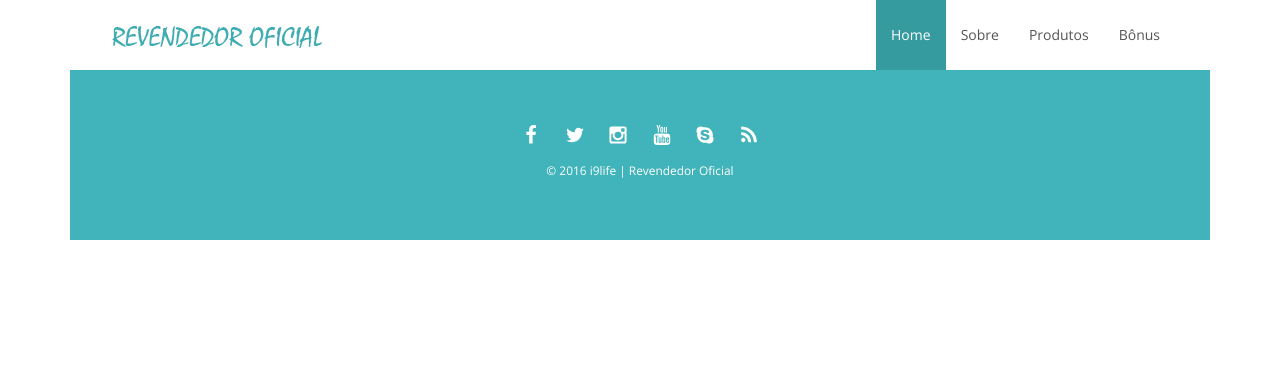
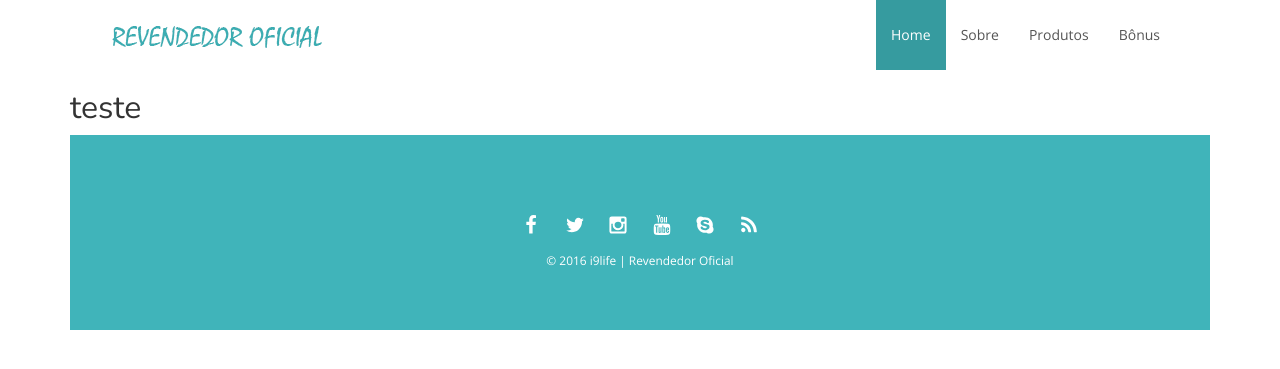
Before and after one commit to vemprainove/vemprainove.github.io, a Jekyll site: the page built from plano.html, in a window 1280 px wide. Shown: the top 369 px of the page. Built offline with Jekyll 4.4.1, drawn with Linux system fonts in a browser that asks for light colours; nearby versions of some CDN libraries.

Commit message:
Melhorias no layout

```diff
--- a/_config.yml
+++ b/_config.yml
@@ -47,6 +47,8 @@
 
 # Build settings
 markdown: kramdown
+highlighter: rouge
+permalink: /:title/
 
 exclude: [
     package.json,
--- a/plano.html
+++ b/plano.html
@@ -1,3 +1,15 @@
 ---
 layout: default
+title: "Plano de negócio"
+permalink: /plano/
+description: "Apresentação de negócios da empresa."
 ---
+<br>
+<br>
+<div class="container">
+	<div class="row">
+		<div class="col-sm-12">
+			<h1>teste</h1>
+		</div>
+	</div>
+</div>
```
Also changed, not shown: index.html (+11 -1 lines).
